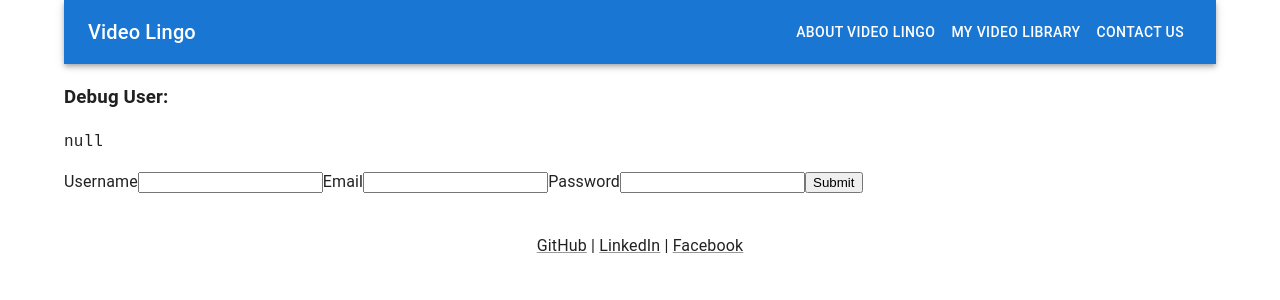
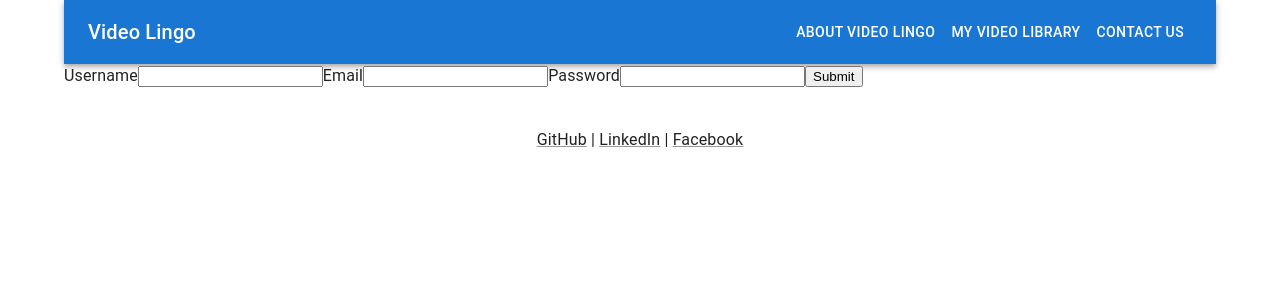
Before and after one commit to christopherflores9312/VideoLingo, a React (Create React App) app in the folder client/: page /signup in a window 1280 px wide. Shown: the top 300 px of the page. Built offline with nearby package versions, Linux system fonts and the light colour scheme.

Commit message:
removed debug component

```diff
--- a/client/src/App.js
+++ b/client/src/App.js
@@ -12,7 +12,6 @@ import Signup from './components/Signup';  // Import Signup component
 import { AuthProvider, AuthContext } from './components/AuthContext';
 import { ApolloProvider } from '@apollo/client';
 import client from './apolloClient';
-import DebugUser from './components/DebugUser';
 
 function App() {
   return (
--- a/client/src/components/Login.js
+++ b/client/src/components/Login.js
@@ -2,7 +2,6 @@ import React, { useContext } from 'react';
 import { useMutation, gql } from '@apollo/client';
 import { useFormik } from 'formik';
 import { AuthContext } from './AuthContext';  // Import AuthContext
-import DebugUser from './DebugUser';  // Import DebugUser component
 
 const LOGIN_MUTATION = gql`
   mutation Login($username: String!, $password: String!) {
@@ -38,7 +37,6 @@ const Login = () => {
 
     return (
         <form onSubmit={formik.handleSubmit}>
-            <DebugUser />
             <label htmlFor="username">Username</label>
             <input
                 id="username"
--- a/client/src/components/Signup.js
+++ b/client/src/components/Signup.js
@@ -2,7 +2,6 @@ import React, { useContext } from 'react';
 import { useMutation, gql } from '@apollo/client';
 import { useFormik } from 'formik';
 import { AuthContext } from './AuthContext';  // Import AuthContext
-import DebugUser from './DebugUser';  // Import DebugUser component
 
 const SIGNUP_MUTATION = gql`
   mutation Signup($username: String!, $password: String!, $email: String!) {
@@ -39,7 +38,6 @@ const Signup = () => {
 
     return (
         <form onSubmit={formik.handleSubmit}>
-            <DebugUser />
             <label htmlFor="username">Username</label>
             <input
                 id="username"
--- a/client/src/components/VideoProcessor.js
+++ b/client/src/components/VideoProcessor.js
@@ -4,7 +4,6 @@ import { Button, TextField } from '@mui/material';
 import { PROCESS_VIDEO } from '../utils/mutations';
 import LinearProgress from '@mui/material/LinearProgress';
 import YouTube from './YouTube';
-import DebugUser from './DebugUser';
 
 function VideoProcessor({ onProcessVideo, video }) {  // Changed setVideoUrl to onProcessVideo
     const [url, setUrl] = useState('');
@@ -29,7 +28,6 @@ function VideoProcessor({ onProcessVideo, video }) {  // Changed setVideoUrl to
 
     return (
         <div>
-            <DebugUser />
             <YouTube />
             <TextField
                 fullWidth
```
